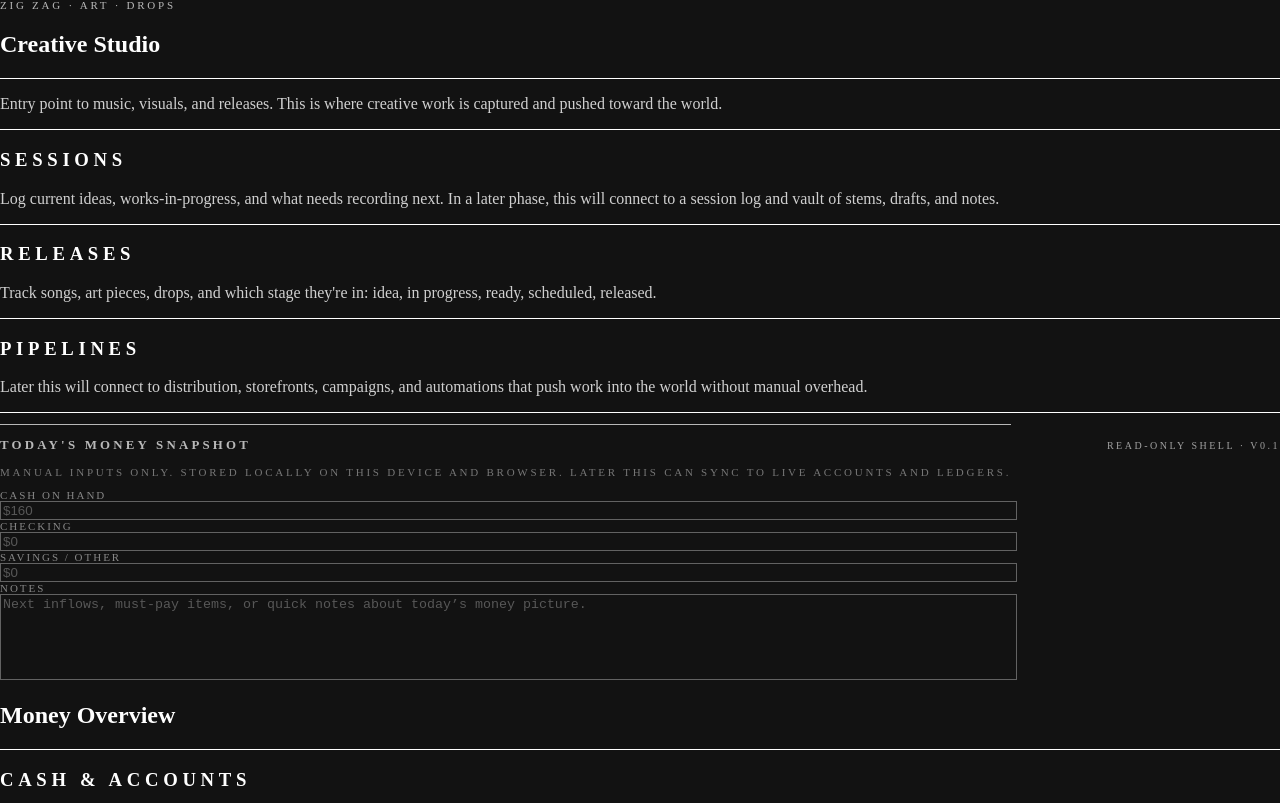
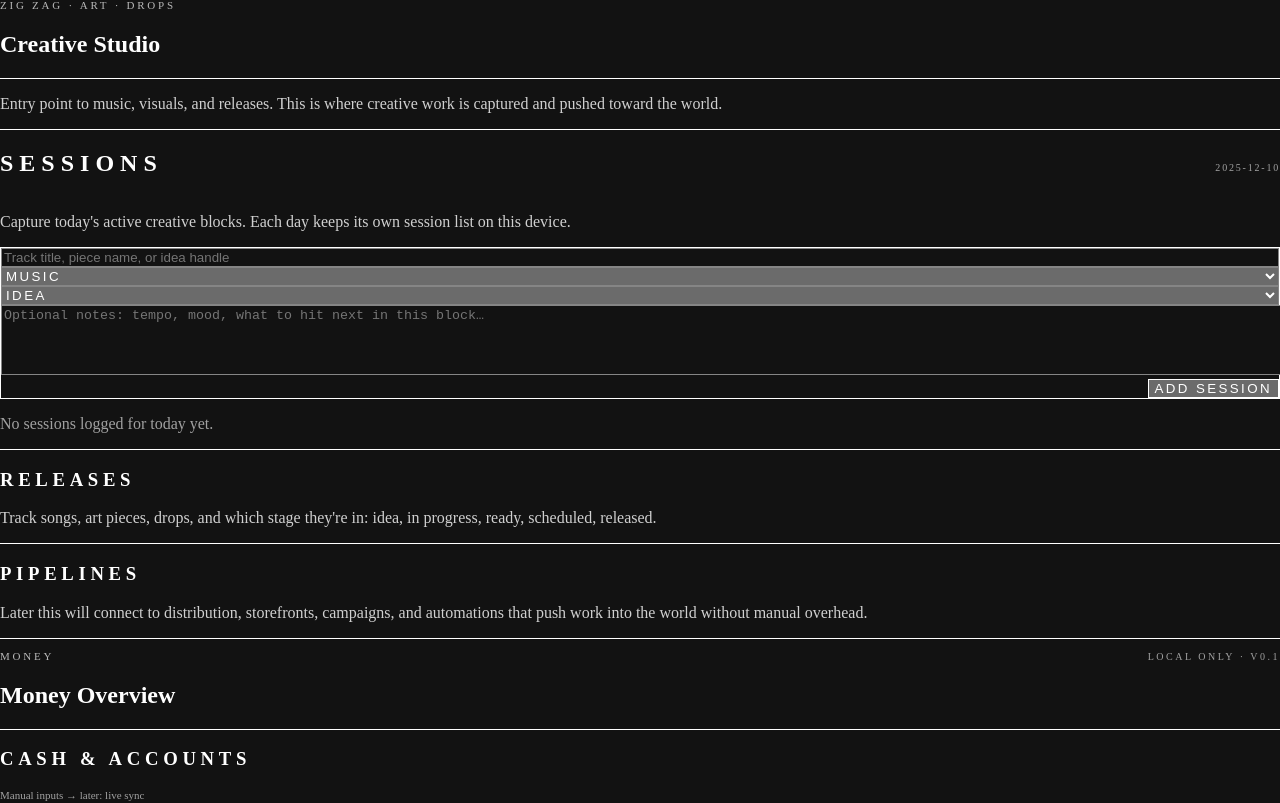
Before and after one commit to TroupeCrypto/Troupe-OS-Redo, a Next.js app: page / in a window 1280 px wide. Shown: the part 760-1563 px from the top of the page. Built offline with nearby package versions, Linux system fonts and the light colour scheme.

Commit message:
Refactor HomePage layout and add new panels
Added CreativeSessionsPanel and DailyMoneyLedgerPanel components, while restructuring the Sessions section. Updated MoneySnapshotPanel label and adjusted the layout for better organization.

```diff
--- a/app/page.jsx
+++ b/app/page.jsx
@@ -5,6 +5,8 @@ import ObligationsPanel from "../components/ObligationsPanel";
 import ScratchpadPanel from "../components/ScratchpadPanel";
 import MoneySnapshotPanel from "../components/MoneySnapshotPanel";
 import HistoryViewerPanel from "../components/HistoryViewerPanel";
+import CreativeSessionsPanel from "../components/CreativeSessionsPanel";
+import DailyMoneyLedgerPanel from "../components/DailyMoneyLedgerPanel";
 
 export default function HomePage() {
   return (
@@ -83,19 +85,10 @@ export default function HomePage() {
           </p>
         </div>
 
-        {/* Sessions */}
-        <div className="border-t border-white/40 px-4 py-3 sm:px-6 sm:py-4">
-          <h3 className="text-xs tracking-[0.25em] uppercase mb-2">
-            Sessions
-          </h3>
-          <p className="text-sm opacity-80 max-w-xl">
-            Log current ideas, works-in-progress, and what needs recording next.
-            In a later phase, this will connect to a session log and vault of
-            stems, drafts, and notes.
-          </p>
-        </div>
+        {/* Sessions (live, daily) */}
+        <CreativeSessionsPanel />
 
-        {/* Releases */}
+        {/* Releases (shell for future state) */}
         <div className="border-t border-white/40 px-4 py-3 sm:px-6 sm:py-4">
           <h3 className="text-xs tracking-[0.25em] uppercase mb-2">
             Releases
@@ -106,7 +99,7 @@ export default function HomePage() {
           </p>
         </div>
 
-        {/* Pipelines */}
+        {/* Pipelines (shell for future automations) */}
         <div className="border-t border-white/40 px-4 py-3 sm:px-6 sm:py-4">
           <h3 className="text-xs tracking-[0.25em] uppercase mb-2">
             Pipelines
@@ -123,15 +116,16 @@ export default function HomePage() {
         <div className="px-4 py-3 sm:px-6 sm:py-4 flex items-baseline justify-between">
           <div>
             <p className="text-[11px] tracking-[0.25em] uppercase opacity-70 mb-1">
-              <MoneySnapshotPanel />
+              Money
             </p>
             <h2 className="text-lg sm:text-xl">Money Overview</h2>
           </div>
           <p className="text-[10px] opacity-60 tracking-[0.25em] uppercase">
-            Read-only shell · v0.1
+            Local Only · v0.1
           </p>
         </div>
 
+        {/* High-level structure description */}
         <div className="border-t border-white/40 grid grid-cols-1 md:grid-cols-3">
           {/* Cash & Accounts */}
           <div className="px-4 py-3 sm:px-6 sm:py-4 border-b md:border-b-0 md:border-r border-white/20">
@@ -175,11 +169,19 @@ export default function HomePage() {
             </p>
           </div>
         </div>
+
+        {/* Local snapshot panel */}
+        <MoneySnapshotPanel />
+
+        {/* Daily ledger (per-day money movements) */}
+        <DailyMoneyLedgerPanel />
       </section>
 
-      {/* Scratchpad (persistent) */}
-       <ScratchpadPanel />
-       <HistoryViewerPanel />
+      {/* Notes & History */}
+      <section className="border-b border-white/40">
+        <ScratchpadPanel />
+        <HistoryViewerPanel />
+      </section>
 
       {/* Bottom Navigation Bar */}
       <footer className="sticky bottom-0 border-t border-white/40 bg-black/95 backdrop-blur px-2 py-2 flex justify-center">
```
